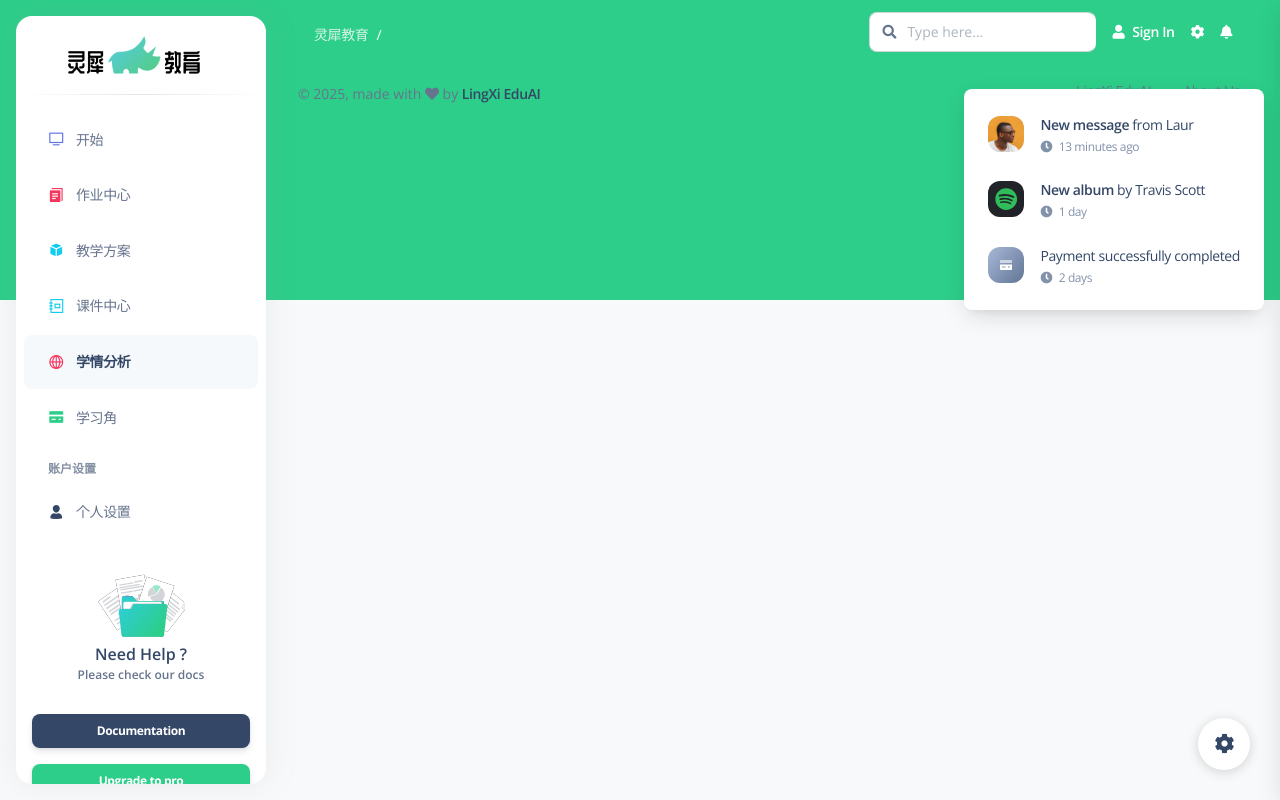
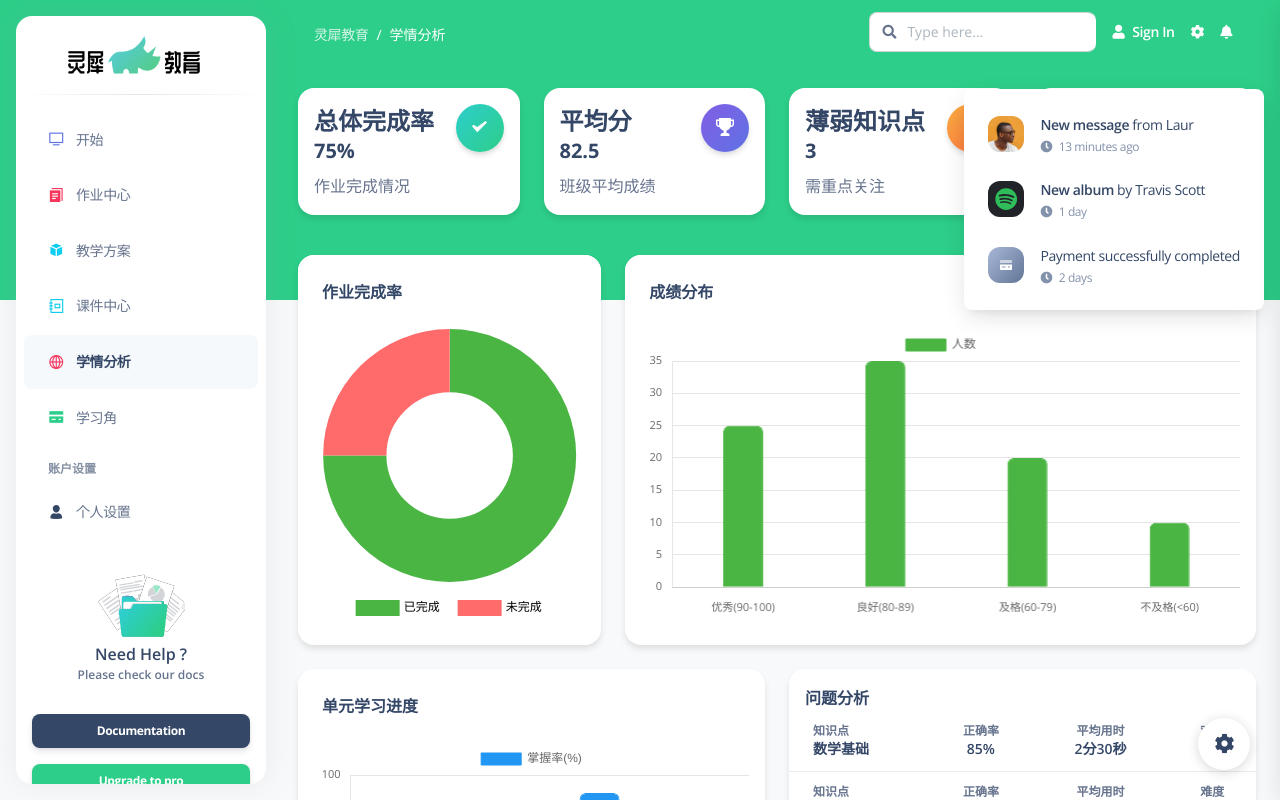
Before and after one commit to LingXi-EduAi/LingXi-Frontend, a Vue app: page /analytics in a window 1280 px wide. Shown: the top 800 px of the page. Built offline with nearby package versions, Linux system fonts and the light colour scheme.

Commit message:
添加了学情分析页面

```diff
--- /dev/null
+++ b/src/examples/Charts/BarChart.vue
@@ -0,0 +1,146 @@
+<script setup>
+import { onMounted } from "vue";
+import Chart from "chart.js/auto";
+
+const props = defineProps({
+  id: {
+    type: String,
+    required: true,
+  },
+  height: {
+    type: String,
+    default: "300",
+  },
+  title: {
+    type: String,
+    default: "",
+  },
+  description: {
+    type: String,
+    default: "",
+  },
+  chart: {
+    type: Object,
+    required: true,
+    labels: Array,
+    datasets: {
+      type: Array,
+      label: String,
+      data: Array,
+      backgroundColor: String // 添加颜色属性支持
+    },
+  },
+});
+
+onMounted(() => {
+  const barChart = document.getElementById(props.id).getContext("2d");
+
+  // 创建渐变背景
+  const gradientBg = barChart.createLinearGradient(0, 230, 0, 50);
+  gradientBg.addColorStop(1, "rgba(75, 181, 67, 0.2)"); // 绿色渐变
+  gradientBg.addColorStop(0.2, "rgba(75, 181, 67, 0.0)");
+  gradientBg.addColorStop(0, "rgba(75, 181, 67, 0)");
+
+  let chartStatus = Chart.getChart(props.id);
+  if (chartStatus != undefined) {
+    chartStatus.destroy();
+  }
+
+  new Chart(barChart, {
+    type: "bar", // 修改为柱状图类型
+    data: {
+      labels: props.chart.labels,
+      datasets: props.chart.datasets.map(dataset => ({
+        label: dataset.label,
+        data: dataset.data,
+        backgroundColor: dataset.backgroundColor || gradientBg, // 支持自定义颜色或使用渐变
+        borderColor: dataset.backgroundColor || "#4BB543",
+        borderWidth: 1,
+        borderRadius: 6, // 柱子圆角
+        maxBarThickness: 40,
+      })),
+    },
+    options: {
+      responsive: true,
+      maintainAspectRatio: false,
+      plugins: {
+        legend: {
+          display: true, // 显示图例
+          position: "top",
+        },
+        tooltip: {
+          mode: "index",
+          intersect: false,
+        },
+      },
+      scales: {
+        y: {
+          beginAtZero: true,
+          grid: {
+            drawBorder: false,
+            display: true,
+            drawOnChartArea: true,
+            drawTicks: false,
+            borderDash: [5, 5],
+          },
+          ticks: {
+            display: true,
+            padding: 10,
+            color: "#666",
+            font: {
+              size: 11,
+              family: "Open Sans",
+              style: "normal",
+              lineHeight: 2,
+            },
+          },
+        },
+        x: {
+          grid: {
+            drawBorder: false,
+            display: false,
+            drawOnChartArea: false,
+            drawTicks: false,
+          },
+          ticks: {
+            display: true,
+            color: "#666",
+            padding: 10,
+            font: {
+              size: 11,
+              family: "Open Sans",
+              style: "normal",
+              lineHeight: 2,
+            },
+          },
+        },
+      },
+    },
+  });
+});
+</script>
+
+<template>
+  <div class="card z-index-2">
+    <div class="pb-0 card-header mb-0">
+      <h6>{{ props.title }}</h6>
+      <!-- eslint-disable-next-line vue/no-v-html -->
+      <p v-if="props.description" class="text-sm" v-html="props.description" />
+    </div>
+    <div class="p-3 card-body">
+      <div class="chart">
+        <canvas
+          :id="props.id"
+          class="chart-canvas"
+          :height="props.height"
+        ></canvas>
+      </div>
+    </div>
+  </div>
+</template>
+
+<style scoped>
+.chart-canvas {
+  width: 100% !important;
+}
+</style>
--- a/src/router/index.js
+++ b/src/router/index.js
@@ -11,6 +11,7 @@ import Start from "@/views/Start.vue";
 import HomeworkHub from "@/views/HomeworkHub.vue";
 import CoursewareHub from "@/views/CoursewareHub.vue";
 import Syllabus from "@/views/Syllabus.vue";
+import Analytics from "@/views/Analytics.vue";
 
 const routes = [
     {
@@ -34,41 +35,38 @@ const routes = [
         name: "课件中心",
         component: CoursewareHub,
     }, {
+        path: "/analytics",
+        name: "学情分析",
+        component: Analytics,
+    }, {
         path: "/dashboard-default",
         name: "Dashboard",
         component: Dashboard,
-    },
-    {
+    }, {
         path: "/tables",
         name: "Tables",
         component: Tables,
-    },
-    {
+    }, {
         path: "/billing",
         name: "Billing",
         component: Billing,
-    },
-    {
+    }, {
         path: "/virtual-reality",
         name: "Virtual Reality",
         component: VirtualReality,
-    },
-    {
+    }, {
         path: "/rtl-page",
         name: "RTL",
         component: RTL,
-    },
-    {
+    }, {
         path: "/profile",
         name: "Profile",
         component: Profile,
-    },
-    {
+    }, {
         path: "/signin",
         name: "Signin",
         component: Signin,
-    },
-    {
+    }, {
         path: "/signup",
         name: "Signup",
         component: Signup,
--- /dev/null
+++ b/src/views/Analytics.vue
@@ -0,0 +1,220 @@
+<script setup>
+import MiniStatisticsCard from "@/examples/Cards/MiniStatisticsCard.vue";
+import ReportsDoughnutChart from "@/examples/Charts/ReportsDoughnutChart.vue";
+import BarChart from "@/examples/Charts/BarChart.vue";
+
+// 学情分析数据
+const studentStats = {
+  completionRate: {
+    completed: 75,
+    incomplete: 25
+  },
+  gradeDistribution: {
+    labels: ['优秀(90-100)', '良好(80-89)', '及格(60-79)', '不及格(<60)'],
+    data: [25, 35, 20, 10]
+  },
+  progressStats: {
+    labels: ['第一单元', '第二单元', '第三单元', '第四单元'],
+    data: [85, 78, 92, 65]
+  }
+};
+
+// 问题分析数据
+const questionAnalysis = [
+  {
+    topic: "数学基础",
+    correctRate: "85%",
+    avgTime: "2分30秒",
+    difficulty: "中等"
+  },
+  {
+    topic: "应用题",
+    correctRate: "62%",
+    avgTime: "4分15秒",
+    difficulty: "较难"
+  },
+  {
+    topic: "几何理解",
+    correctRate: "78%",
+    avgTime: "3分10秒",
+    difficulty: "中等"
+  }
+];
+</script>
+
+<template>
+  <div class="py-4 container-fluid">
+    <!-- 概览统计卡片 -->
+    <div class="row mb-4">
+      <div class="col-lg-3 col-md-6 col-12">
+        <mini-statistics-card
+            title="总体完成率"
+            :value="`${studentStats.completionRate.completed}%`"
+            description="作业完成情况"
+            :icon="{
+            component: 'ni ni-check-bold',
+            background: 'bg-gradient-success',
+            shape: 'rounded-circle'
+          }"
+        />
+      </div>
+      <div class="col-lg-3 col-md-6 col-12">
+        <mini-statistics-card
+            title="平均分"
+            value="82.5"
+            description="班级平均成绩"
+            :icon="{
+            component: 'ni ni-trophy',
+            background: 'bg-gradient-primary',
+            shape: 'rounded-circle'
+          }"
+        />
+      </div>
+      <div class="col-lg-3 col-md-6 col-12">
+        <mini-statistics-card
+            title="薄弱知识点"
+            value="3"
+            description="需重点关注"
+            :icon="{
+            component: 'ni ni-alert-circle',
+            background: 'bg-gradient-warning',
+            shape: 'rounded-circle'
+          }"
+        />
+      </div>
+      <div class="col-lg-3 col-md-6 col-12">
+        <mini-statistics-card
+            title="学习进度"
+            value="75%"
+            description="课程完成度"
+            :icon="{
+            component: 'ni ni-chart-bar-32',
+            background: 'bg-gradient-info',
+            shape: 'rounded-circle'
+          }"
+        />
+      </div>
+    </div>
+
+    <!-- 第一行：完成率饼图和成绩分布柱状图 -->
+    <div class="row mb-4">
+      <div class="col-lg-4">
+        <ReportsDoughnutChart
+            id="completion-chart"
+            title="作业完成率"
+            :height="300"
+            :chart="{
+            labels: ['已完成', '未完成'],
+            datasets: [{
+              data: [studentStats.completionRate.completed, studentStats.completionRate.incomplete],
+              backgroundColor: ['#4BB543', '#FF6B6B']
+            }]
+          }"
+        />
+      </div>
+      <div class="col-lg-8">
+        <BarChart
+            id="grade-distribution"
+            title="成绩分布"
+            :height="300"
+            :chart="{
+            labels: studentStats.gradeDistribution.labels,
+            datasets: [{
+              label: '人数',
+              data: studentStats.gradeDistribution.data,
+              backgroundColor: '#4BB543'
+            }]
+          }"
+        />
+      </div>
+    </div>
+
+    <!-- 第二行：学习进度柱状图和问题分析表格 -->
+    <div class="row mb-4">
+      <div class="col-lg-6">
+        <BarChart
+            id="progress-chart"
+            title="单元学习进度"
+            :height="300"
+            :chart="{
+            labels: studentStats.progressStats.labels,
+            datasets: [{
+              label: '掌握率(%)',
+              data: studentStats.progressStats.data,
+              backgroundColor: '#2196F3'
+            }]
+          }"
+        />
+      </div>
+      <div class="col-lg-6">
+        <div class="card h-100">
+          <div class="p-3 pb-0 card-header">
+            <div class="d-flex justify-content-between">
+              <h6 class="mb-0">问题分析</h6>
+            </div>
+          </div>
+          <div class="table-responsive">
+            <table class="table align-items-center">
+              <tbody>
+              <tr v-for="(item, index) in questionAnalysis" :key="index">
+                <td class="w-30">
+                  <div class="px-2 py-1 d-flex align-items-center">
+                    <div class="ms-2">
+                      <p class="mb-0 text-xs font-weight-bold">知识点</p>
+                      <h6 class="mb-0 text-sm">{{ item.topic }}</h6>
+                    </div>
+                  </div>
+                </td>
+                <td>
+                  <div class="text-center">
+                    <p class="mb-0 text-xs font-weight-bold">正确率</p>
+                    <h6 class="mb-0 text-sm">{{ item.correctRate }}</h6>
+                  </div>
+                </td>
+                <td>
+                  <div class="text-center">
+                    <p class="mb-0 text-xs font-weight-bold">平均用时</p>
+                    <h6 class="mb-0 text-sm">{{ item.avgTime }}</h6>
+                  </div>
+                </td>
+                <td class="text-sm align-middle">
+                  <div class="text-center">
+                    <p class="mb-0 text-xs font-weight-bold">难度</p>
+                    <h6 class="mb-0 text-sm">{{ item.difficulty }}</h6>
+                  </div>
+                </td>
+              </tr>
+              </tbody>
+            </table>
+          </div>
+        </div>
+      </div>
+    </div>
+  </div>
+</template>
+
+<style scoped>
+.card {
+  box-shadow: 0 4px 6px rgba(0, 0, 0, 0.1);
+}
+
+.table-responsive {
+  max-height: 200px; /* 限制表格高度以适应卡片 */
+}
+
+.row {
+  display: flex;
+  align-items: stretch; /* 确保同一行的卡片高度一致 */
+}
+
+.col-lg-4,
+.col-lg-6,
+.col-lg-8 {
+  display: flex; /* 使列内的卡片填满高度 */
+}
+
+.card {
+  width: 100%; /* 确保卡片填满列宽 */
+  margin-bottom: 0; /* 移除底部外边距 */
+}
+</style>
```
